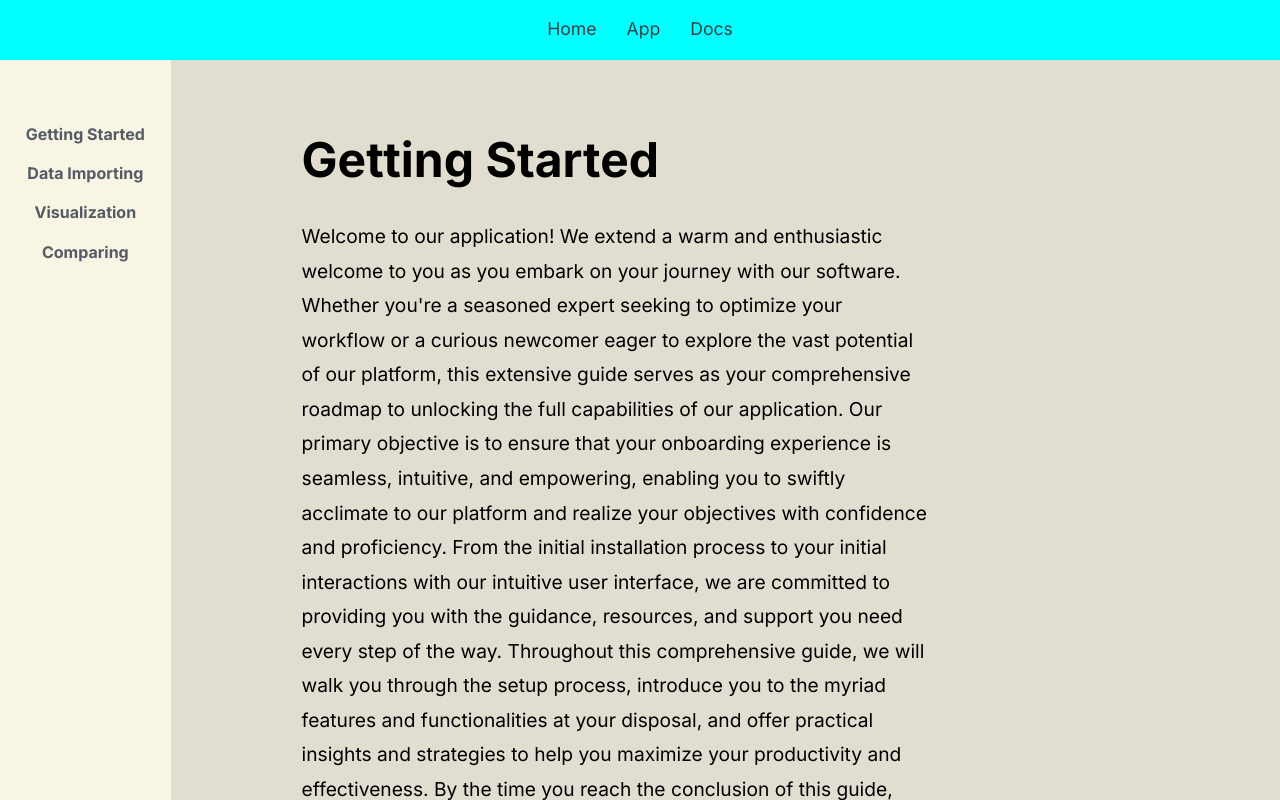
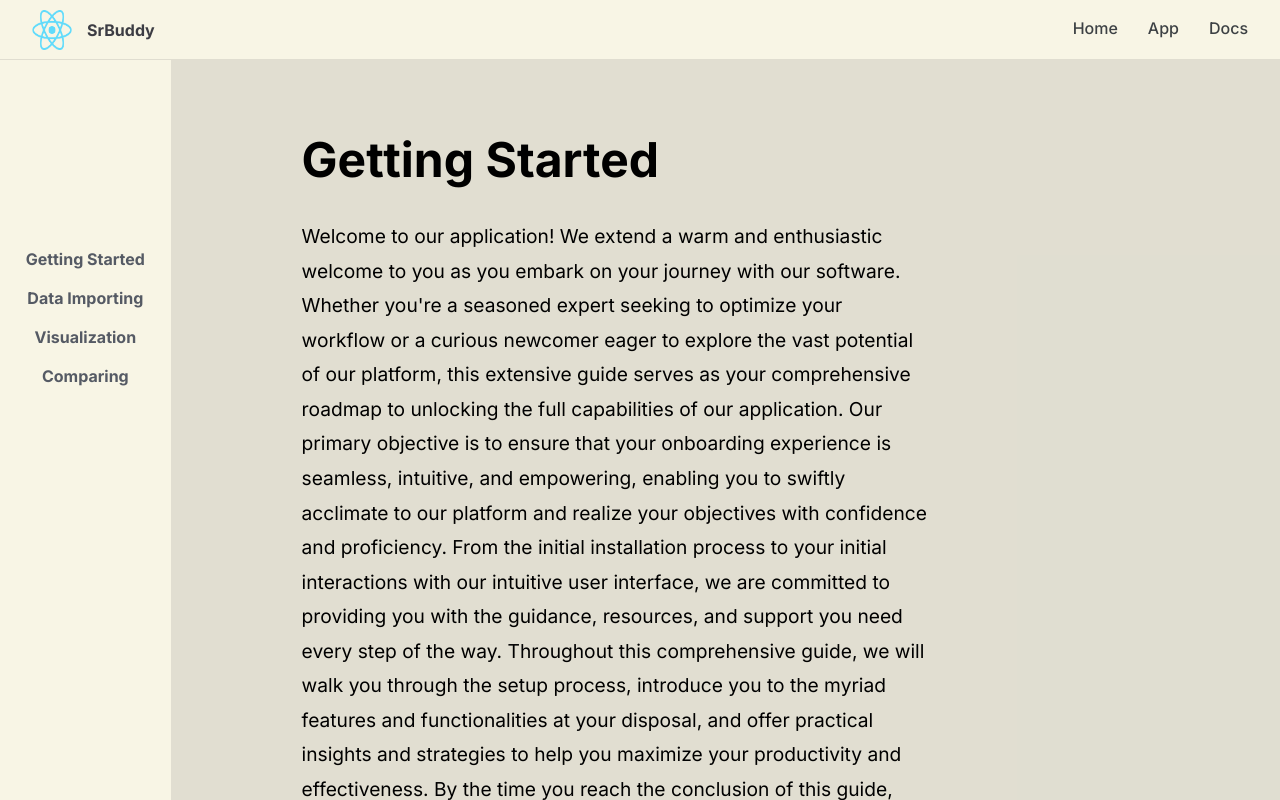
Before and after one commit to estebanix/strontium_buddy, a React (Vite) app: page /docs in a window 1280 px wide. Shown: the top 800 px of the page. Built offline with nearby package versions, Linux system fonts and the light colour scheme.

Commit message:
Redesigning Button and HeaderMenu

```diff
--- a/src/components/BoxRow/BoxRow.module.scss
+++ b/src/components/BoxRow/BoxRow.module.scss
@@ -1,3 +1,4 @@
 .boxRowContainer {
     display: flex;
+    align-items: center;
 }
--- a/src/components/Button/Button.module.scss
+++ b/src/components/Button/Button.module.scss
@@ -1,5 +1,5 @@
 :root {
-    --primary-color: #3d4144;
+    --primary-color: #454ce1;
 }
 
 .button {
--- a/src/components/Card/Card.module.scss
+++ b/src/components/Card/Card.module.scss
@@ -8,12 +8,12 @@
     align-items: center;
     border-radius: 5px;
     cursor: pointer;
-    border: 1px solid #3d4144;
+    border: 1px solid #3C3C4380;
     transition: 0.8s ease-in-out;
 }
 
 .cardContainer:hover, .activeIndividual {
-    background-color: lightcoral;
+    background-color: #454ce175;
     color: white;
 }
 
--- a/src/components/Container/Container.module.scss
+++ b/src/components/Container/Container.module.scss
@@ -2,7 +2,8 @@
     width: 80%;
     height: 80vh;
     min-height: 30em;
-    background-color: white;
+    border: 1px solid #3C3C4340;
+    border-radius: 20px;
     padding: 2em;
     display: flex;
 }
--- a/src/components/DataUploader/DataUploader.module.scss
+++ b/src/components/DataUploader/DataUploader.module.scss
@@ -58,6 +58,6 @@
 }
 
 .activePage {
-  background-color: #3d414460;
+  background-color: #454ce150;
   color: black;
 }
--- a/src/components/HeaderMenu/HeaderMenu.module.scss
+++ b/src/components/HeaderMenu/HeaderMenu.module.scss
@@ -3,10 +3,14 @@
     height: 60px;
     background-color: transparent;
     color: #3C3C43;
-    background-color: aqua;
+    border-bottom: 1px solid #3C3C4320;
     display: flex;
     align-items: center;
-    justify-content: space-around;
+    padding: 0 2em;
+}
+
+.headerOptionsBox{
+  margin-left: auto;
 }
 
 .headerMenuLink {
@@ -15,7 +19,8 @@
     cursor: pointer;
     padding-bottom: 3px;
     color: #3d4144;
-    font-size: 1.1em;
+    font-size: 1em;
+    font-weight: 500;
   }
 
   .headerMenuLink::after {
@@ -26,7 +31,7 @@
     height: 2px;
     bottom: 0;
     left: 0;
-    background-color: #3d4144;
+    background-color: #454ce1;
     transform-origin: bottom right;
     transition: transform 0.25s ease-out;
   }
--- a/src/components/HeaderMenu/HeaderMenu.tsx
+++ b/src/components/HeaderMenu/HeaderMenu.tsx
@@ -1,12 +1,19 @@
 import { headerMenuItems } from "../../utils/constans/headerMenuItems";
 import { Link } from "react-router-dom";
 import { BoxRow } from "../BoxRow";
+import { Image } from "../Image";
+import headerLogo from "./../../../public/images/React-icon.svg.png";
 
 import styles from "./HeaderMenu.module.scss";
 
 export const HeaderMenu = () => {
   return (
     <div className={styles.headerMenuContainer}>
+      <BoxRow gapWidth={15}>
+        <Image src={headerLogo} />
+        <h4>SrBuddy</h4>
+      </BoxRow>
+      <div className={styles.headerOptionsBox}>
         <BoxRow gapWidth={30}>
           {headerMenuItems.map((item, index) => {
             return (
@@ -17,5 +24,6 @@ export const HeaderMenu = () => {
           })}
         </BoxRow>
       </div>
+    </div>
   );
 };
--- a/src/components/Image/Image.module.scss
+++ b/src/components/Image/Image.module.scss
@@ -1,4 +1,4 @@
 .logo{
-    width: 60px;
-    height: 60px;
+    width: 40px;
+    height: 40px;
 }
--- a/src/components/PlotContainer/PlotContainer.module.scss
+++ b/src/components/PlotContainer/PlotContainer.module.scss
@@ -2,7 +2,8 @@
     width: 80%;
     height: auto;
     min-height: 34em;
-    background-color: white;
+    border: 1px solid #3C3C4340;
+    border-radius: 20px;
     margin: 2em auto;
     display: flex;
     flex-direction: column;
--- a/src/containers/AppPage/AppPage.module.scss
+++ b/src/containers/AppPage/AppPage.module.scss
@@ -1,5 +1,5 @@
 .appPageContainer {
     width: 100%;
     min-height: 100vh;
-    background-color: #F8F5E5;
+    background-color: #ffffff;
 }
```
Lines whose indentation alone changed are shown as unchanged.
